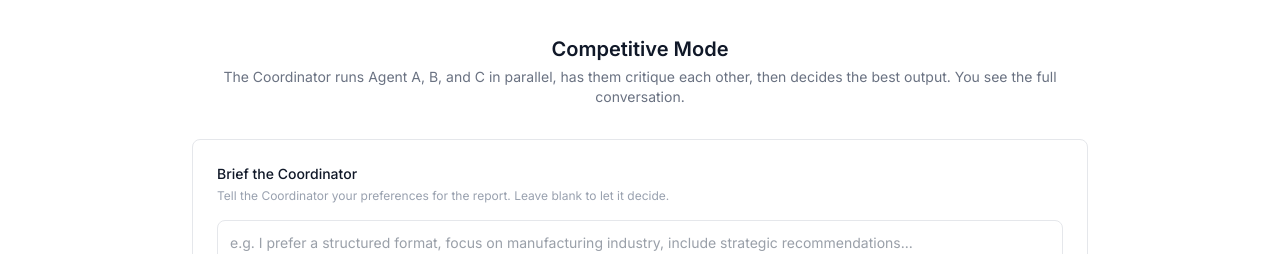
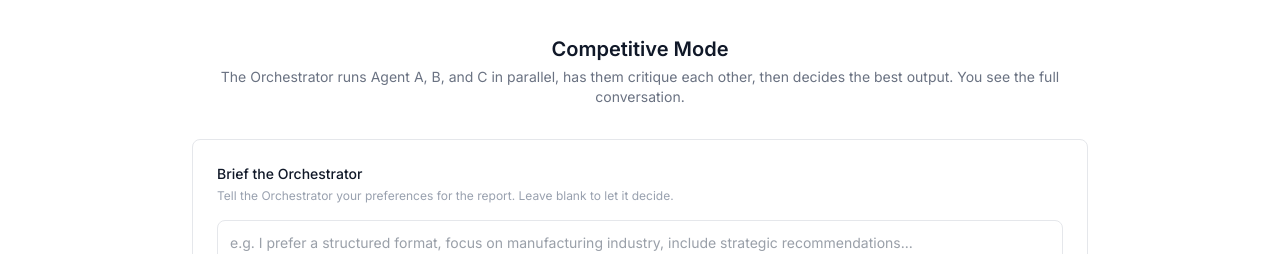
Before and after one commit to Jackustc/humaidplatform, a Next.js app: page /competitive in a window 1280 px wide. Shown: the part 163-417 px from the top of the page. Built offline with nearby package versions, Linux system fonts and the light colour scheme.

Commit message:
Rename Coordinator to Orchestrator throughout the entire application

```diff
--- a/app/admin/page.tsx
+++ b/app/admin/page.tsx
@@ -61,7 +61,7 @@ type Session = {
 // ── Actor badge colours (matches participant-facing pages) ──────────────────
 const ACTOR_STYLE: Record<string, { bg: string; text: string; label: string }> = {
   orchestrator: { bg: "bg-gray-900",    text: "text-white",        label: "Orchestrator" },
-  coordinator:  { bg: "bg-gray-900",    text: "text-white",        label: "Coordinator"  },
+  coordinator:  { bg: "bg-gray-900",    text: "text-white",        label: "Orchestrator"  },
   agent_a:      { bg: "bg-blue-100",    text: "text-blue-800",     label: "Agent A"      },
   agent_b:      { bg: "bg-emerald-100", text: "text-emerald-800",  label: "Agent B"      },
   agent_c:      { bg: "bg-violet-100",  text: "text-violet-800",   label: "Agent C"      },
@@ -198,7 +198,7 @@ function LogModal({ session, onClose }: { session: Session; onClose: () => void
                 {/* Coordinator decision */}
                 {round.coordinatorDecision && (
                   <div className="mt-3 bg-gray-50 border border-gray-100 rounded-lg px-4 py-3">
-                    <p className="text-xs font-medium text-gray-400 uppercase tracking-widest mb-1">Coordinator Decision</p>
+                    <p className="text-xs font-medium text-gray-400 uppercase tracking-widest mb-1">Orchestrator Decision</p>
                     <p className="text-xs text-gray-700">{round.coordinatorDecision}</p>
                     {round.coordinatorRationale && (
                       <p className="text-xs text-gray-500 mt-1 italic">{round.coordinatorRationale}</p>
--- a/app/api/orchestrator/competitive/route.ts
+++ b/app/api/orchestrator/competitive/route.ts
@@ -37,7 +37,7 @@ export async function POST(req: NextRequest) {
       messages: [
         {
           role: "system",
-          content: `You are the Main Coordinator managing a competitive multi-agent system. Three agents (A, B, C) will independently write a report, then critique each other, and you will decide the final version.
+          content: `You are the Main Orchestrator managing a competitive multi-agent system. Three agents (A, B, C) will independently write a report, then critique each other, and you will decide the final version.
 Return JSON: { "plan": string, "briefForAgents": string }`,
         },
         {
@@ -53,7 +53,7 @@ Return JSON: { "plan": string, "briefForAgents": string }`,
     logs.push(log("coordinator", "assignment", `Briefing all agents — ${plan.briefForAgents ?? "Write an independent industrial report. Each agent will use a distinct style."}`));
 
     // ── STEP 1: All three agents generate in parallel ──
-    const agentPrompt = (style: string) => `You are an AI agent writing an industrial report. Style: ${style}.\nCoordinator brief: ${plan.briefForAgents ?? `Write a professional industrial report on "${topic}".`}\nWrite ~250–300 words. Return ONLY the report text.`;
+    const agentPrompt = (style: string) => `You are an AI agent writing an industrial report. Style: ${style}.\nOrchestrator brief: ${plan.briefForAgents ?? `Write a professional industrial report on "${topic}".`}\nWrite ~250–300 words. Return ONLY the report text.`;
 
     const [resA, resB, resC] = await Promise.all([
       client.chat.completions.create({
@@ -133,7 +133,7 @@ Return JSON: { "plan": string, "briefForAgents": string }`,
       messages: [
         {
           role: "system",
-          content: `You are the Main Coordinator. Having reviewed all three agent outputs and their critiques, decide the final version to deliver to the user. You may select the best output as-is, or synthesise elements from multiple agents.
+          content: `You are the Main Orchestrator. Having reviewed all three agent outputs and their critiques, decide the final version to deliver to the user. You may select the best output as-is, or synthesise elements from multiple agents.
 Return JSON: { "decision": string, "rationale": string, "finalVersion": string }`,
         },
         {
@@ -161,7 +161,7 @@ Return JSON: { "decision": string, "rationale": string, "finalVersion": string }
       round,
     });
   } catch (err) {
-    console.error("[competitive coordinator]", err);
+    console.error("[competitive orchestrator]", err);
     return NextResponse.json({ error: "Coordination failed", logs }, { status: 500 });
   }
 }
--- a/app/competitive/page.tsx
+++ b/app/competitive/page.tsx
@@ -33,7 +33,7 @@ type Round = {
 };
 
 const ACTOR_CONFIG: Record<LogEntry["actor"], { label: string; bg: string; text: string }> = {
-  coordinator: { label: "Coordinator", bg: "bg-gray-900",    text: "text-white" },
+  coordinator: { label: "Orchestrator", bg: "bg-gray-900",    text: "text-white" },
   agent_a:     { label: "Agent A",     bg: "bg-blue-100",    text: "text-blue-800" },
   agent_b:     { label: "Agent B",     bg: "bg-emerald-100", text: "text-emerald-800" },
   agent_c:     { label: "Agent C",     bg: "bg-violet-100",  text: "text-violet-800" },
@@ -234,7 +234,7 @@ export default function CompetitivePage() {
       setDisagreeText("");
       logEvent("coordinator_complete", { round: roundNum });
     } catch {
-      setError("The coordinator encountered an error. Please try again.");
+      setError("The orchestrator encountered an error. Please try again.");
       setPhase(roundNum === 1 ? "brief" : "complete");
       logEvent("coordinator_error", { round: roundNum });
     }
@@ -317,14 +317,14 @@ export default function CompetitivePage() {
 
       <div className="mb-8" style={{ textAlign: "center" }}>
         <h1 className="text-xl font-semibold text-gray-900 mb-1">Competitive Mode</h1>
-        <p className="text-sm text-gray-500">The Coordinator runs Agent A, B, and C in parallel, has them critique each other, then decides the best output. You see the full conversation.</p>
+        <p className="text-sm text-gray-500">The Orchestrator runs Agent A, B, and C in parallel, has them critique each other, then decides the best output. You see the full conversation.</p>
       </div>
 
       {/* Brief phase */}
       {phase === "brief" && (
         <div className="border border-gray-200 rounded-lg p-6 bg-white">
-          <p className="text-sm font-medium text-gray-900 mb-1">Brief the Coordinator</p>
-          <p className="text-xs text-gray-400 mb-4">Tell the Coordinator your preferences for the report. Leave blank to let it decide.</p>
+          <p className="text-sm font-medium text-gray-900 mb-1">Brief the Orchestrator</p>
+          <p className="text-xs text-gray-400 mb-4">Tell the Orchestrator your preferences for the report. Leave blank to let it decide.</p>
           <textarea
             value={userBrief}
             onChange={(e) => setUserBrief(e.target.value)}
@@ -345,9 +345,9 @@ export default function CompetitivePage() {
           <div className="px-5 py-4 border-b border-gray-100 bg-gray-50">
             <div className="flex items-center gap-2">
               <div className="w-2 h-2 bg-gray-900 rounded-full animate-pulse" />
-              <p className="text-sm font-medium text-gray-700">Coordinator is running the competition…</p>
+              <p className="text-sm font-medium text-gray-700">Orchestrator is running the competition…</p>
             </div>
-            <p className="text-xs text-gray-400 mt-0.5">Agents are generating outputs, critiquing each other, and the Coordinator is deciding the winner. ~45 seconds.</p>
+            <p className="text-xs text-gray-400 mt-0.5">Agents are generating outputs, critiquing each other, and the Orchestrator is deciding the winner. ~45 seconds.</p>
           </div>
           <div className="p-5"><LogSkeleton /></div>
         </div>
@@ -381,7 +381,7 @@ export default function CompetitivePage() {
           <div className="border border-gray-300 rounded-lg overflow-hidden mb-4">
             <div className="px-5 py-4 border-b border-gray-200 flex items-center justify-between">
               <div>
-                <p className="font-medium text-gray-900 text-sm">Round {currentRound.roundNumber} — Coordinator Log</p>
+                <p className="font-medium text-gray-900 text-sm">Round {currentRound.roundNumber} — Orchestrator Log</p>
                 <p className="text-xs text-gray-400 mt-0.5">{currentRound.logs.length} events · 3 agents · critique round complete</p>
               </div>
               <span className="text-xs bg-gray-100 text-gray-600 px-2 py-0.5 rounded font-mono">Complete</span>
@@ -443,7 +443,7 @@ export default function CompetitivePage() {
           {/* Coordinator's decision */}
           {currentRound.coordinatorDecision && (
             <div className="border border-gray-200 rounded-lg p-4 mb-4 bg-gray-50">
-              <p className="text-xs font-medium text-gray-400 uppercase tracking-widest mb-1.5">Coordinator Decision</p>
+              <p className="text-xs font-medium text-gray-400 uppercase tracking-widest mb-1.5">Orchestrator Decision</p>
               <p className="text-sm text-gray-700">{currentRound.coordinatorDecision}</p>
             </div>
           )}
@@ -456,7 +456,7 @@ export default function CompetitivePage() {
                 <p className="text-xs text-gray-400 mt-0.5">
                   {selectedAgentId !== null
                     ? `Using ${currentRound?.agentOutputs.find(a => a.id === selectedAgentId)?.name ?? "agent"}'s response.`
-                    : "Selected by the Coordinator. Pick a different agent above if you prefer."}
+                    : "Selected by the Orchestrator. Pick a different agent above if you prefer."}
                 </p>
               </div>
               <button
@@ -500,11 +500,11 @@ export default function CompetitivePage() {
               className="flex items-center gap-2 text-sm font-medium text-gray-600 hover:text-gray-900 transition-colors"
             >
               <svg className={`w-4 h-4 transition-transform ${showDisagree ? "rotate-90" : ""}`} fill="none" viewBox="0 0 24 24" stroke="currentColor"><path strokeLinecap="round" strokeLinejoin="round" strokeWidth={2} d="M9 5l7 7-7 7" /></svg>
-              Not satisfied? Ask the Coordinator to run another round
+              Not satisfied? Ask the Orchestrator to run another round
             </button>
             {showDisagree && (
               <div className="mt-4">
-                <p className="text-xs text-gray-400 mb-2">Tell the Coordinator what to improve. All three agents will compete again with your feedback incorporated.</p>
+                <p className="text-xs text-gray-400 mb-2">Tell the Orchestrator what to improve. All three agents will compete again with your feedback incorporated.</p>
                 <textarea
                   value={disagreeText}
                   onChange={(e) => setDisagreeText(e.target.value)}
```
